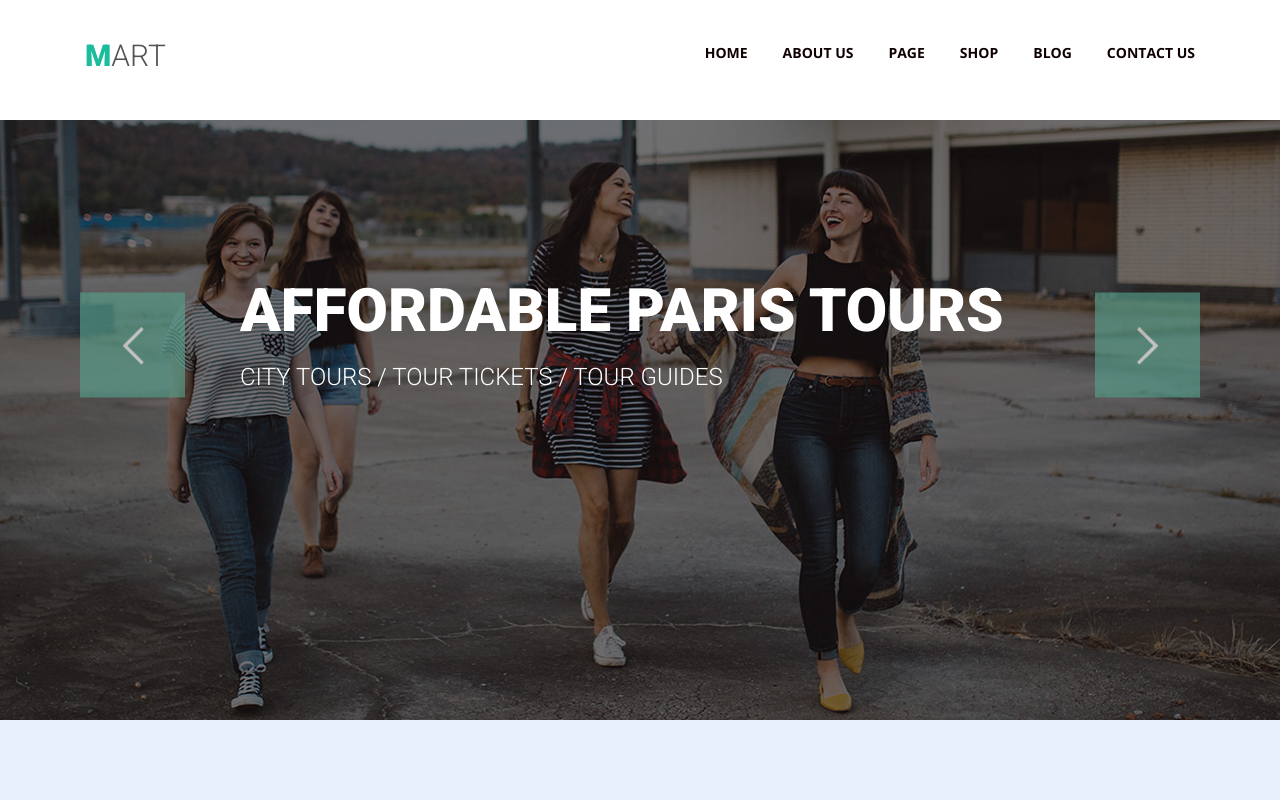
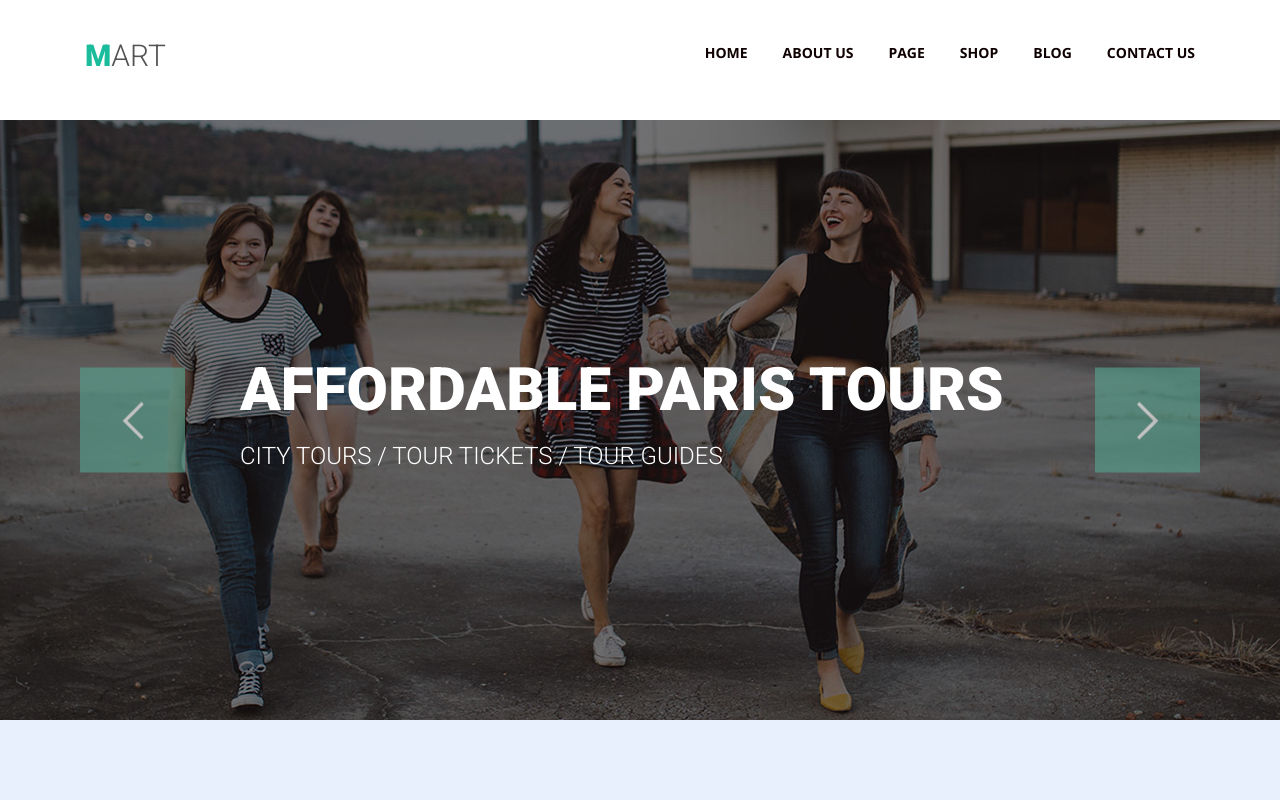
Before and after one commit to andryxins/goit-fe-course, a plain HTML site: page html-css/module-05/index.html in a window 1280 px wide. Shown: the top 800 px of the page. Drawn offline with nearby package versions, Linux system fonts and the light colour scheme.

Commit message:
fixed some bugs

```diff
--- a/html-css/module-05/css/styles.css
+++ b/html-css/module-05/css/styles.css
@@ -116,6 +116,7 @@ main {
 
 .page-slider {
   margin: 0 auto;
+  margin-bottom: 95px;
 }
 
 .slider-img {
@@ -136,7 +137,7 @@ main {
   height: 105px;
   background-color: #579f8c;
   border: none;
-  top: 225px;
+  top: 50%;
   transform: translateY(-50%);
   opacity: 0.651;
   cursor: pointer;
@@ -163,9 +164,9 @@ main {
 
 .page-slider-title {
   position: absolute;
-  top: 150px;
+  top: 45%;
   left: 50%;
-  transform: translateX(-50%);
+  transform: translate(-50%, -50%);
   width: 800px;
   font-family: "Roboto", sans-serif;
   font-size: 60px;
@@ -179,9 +180,9 @@ main {
 
 .page-slider-text {
   position: absolute;
-  top: 230px;
+  top: 56%;
   left: 50%;
-  transform: translateX(-50%);
+  transform: translate(-50%, -50%);
   margin: 0;
   padding: 0;
   width: 800px;
@@ -199,7 +200,6 @@ main {
 
 .new_collection {
   margin: 0 auto;
-  margin-top: 95px;
 }
 
 .new_collection-title {
```
